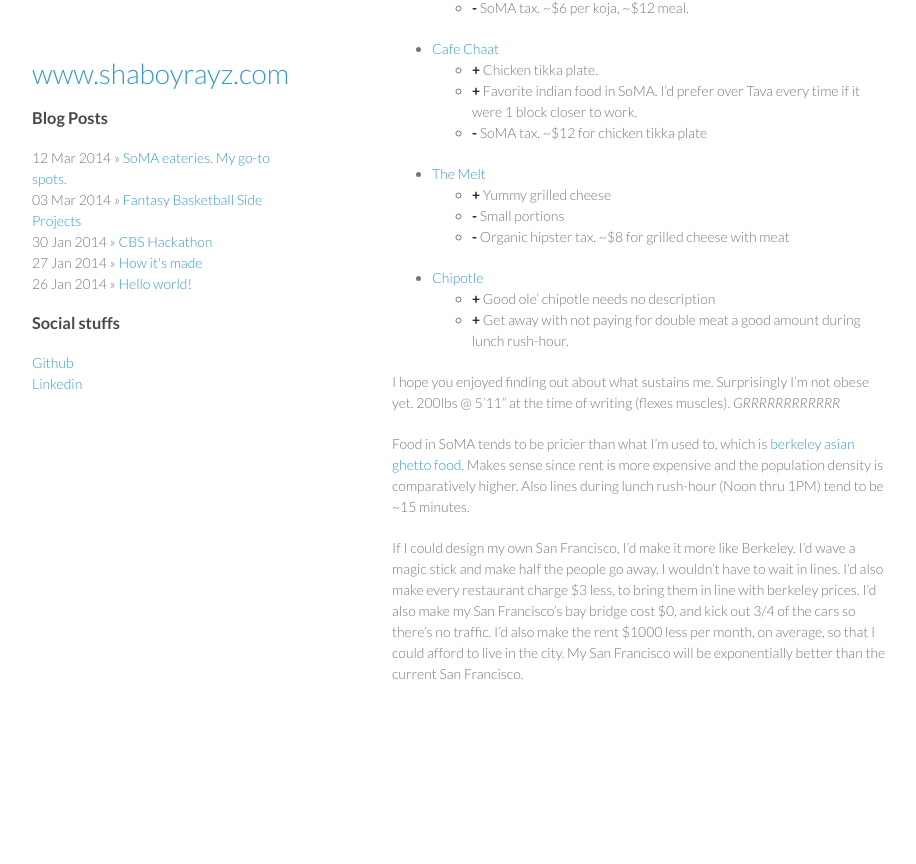
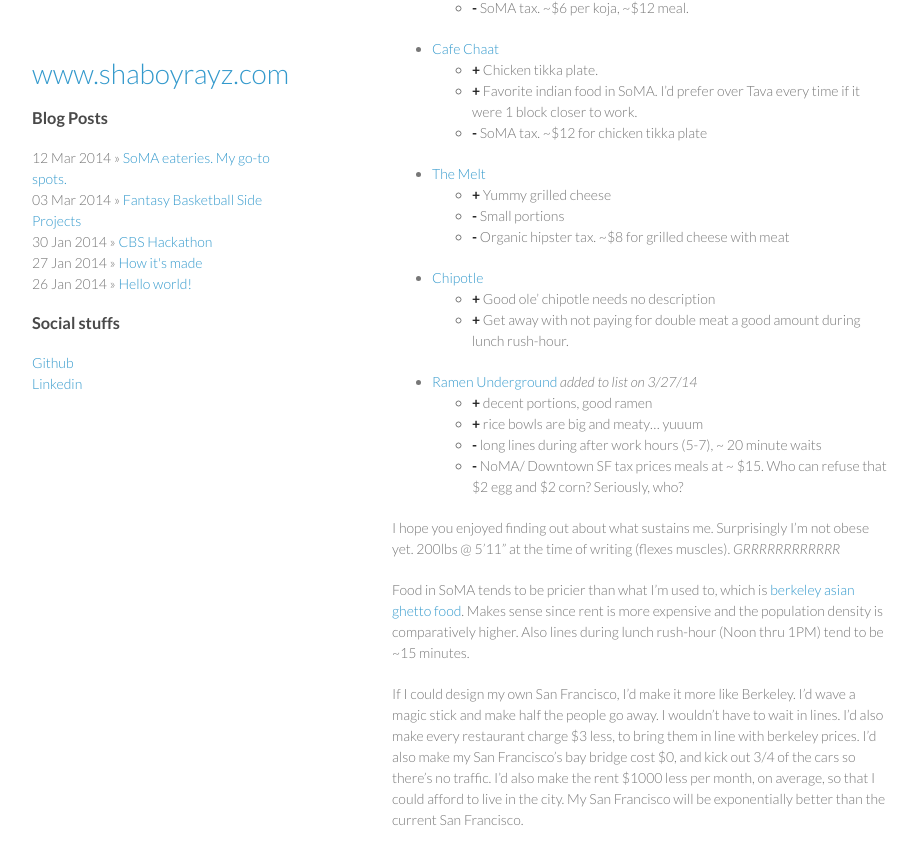
Before and after one commit to rcarino/rcarino.github.io, a Jekyll site: the page built from _posts/2014-03-12-SoMA_eateries.markdown, in a window 1280 px wide and 900 px high, scrolled down 750 px. Shown: the top 864 px of the window, without its empty margins (178-1094 px from the left). Built offline with Jekyll 4.4.1, drawn with Linux system fonts in a browser that asks for light colours; Markdown is read by kramdown in place of the engine named in the settings; before the commit the page ends 1504 px from its top, so only the background shows below that.

Commit message:
soma eateries article edit

```diff
--- a/_posts/2014-03-12-SoMA_eateries.markdown
+++ b/_posts/2014-03-12-SoMA_eateries.markdown
@@ -40,6 +40,11 @@ Here is an unordered list of my favorite lunch spots around work.
   * [Chipotle](http://www.yelp.com/biz/chipotle-mexican-grill-san-francisco-11)
     + **+** Good ole' chipotle needs no description
     + **+** Get away with not paying for double meat a good amount during lunch rush-hour.
+  * [Ramen Underground](http://www.yelp.com/biz/ramen-underground-san-francisco) *added to list on 3/27/14*
+    + **+** decent portions, good ramen
+    + **+** rice bowls are big and meaty... yuuum
+    - **-** long lines during after work hours (5-7), ~ 20 minute waits
+    - **-** NoMA/ Downtown SF tax prices meals at ~ $15. Who can refuse that $2 egg and $2 corn? Seriously, who?
 
 I hope you enjoyed finding out about what sustains me. Surprisingly I'm not obese yet. 200lbs @ 5'11" at the time
 of writing (flexes muscles). *GRRRRRRRRRRRR*
```
